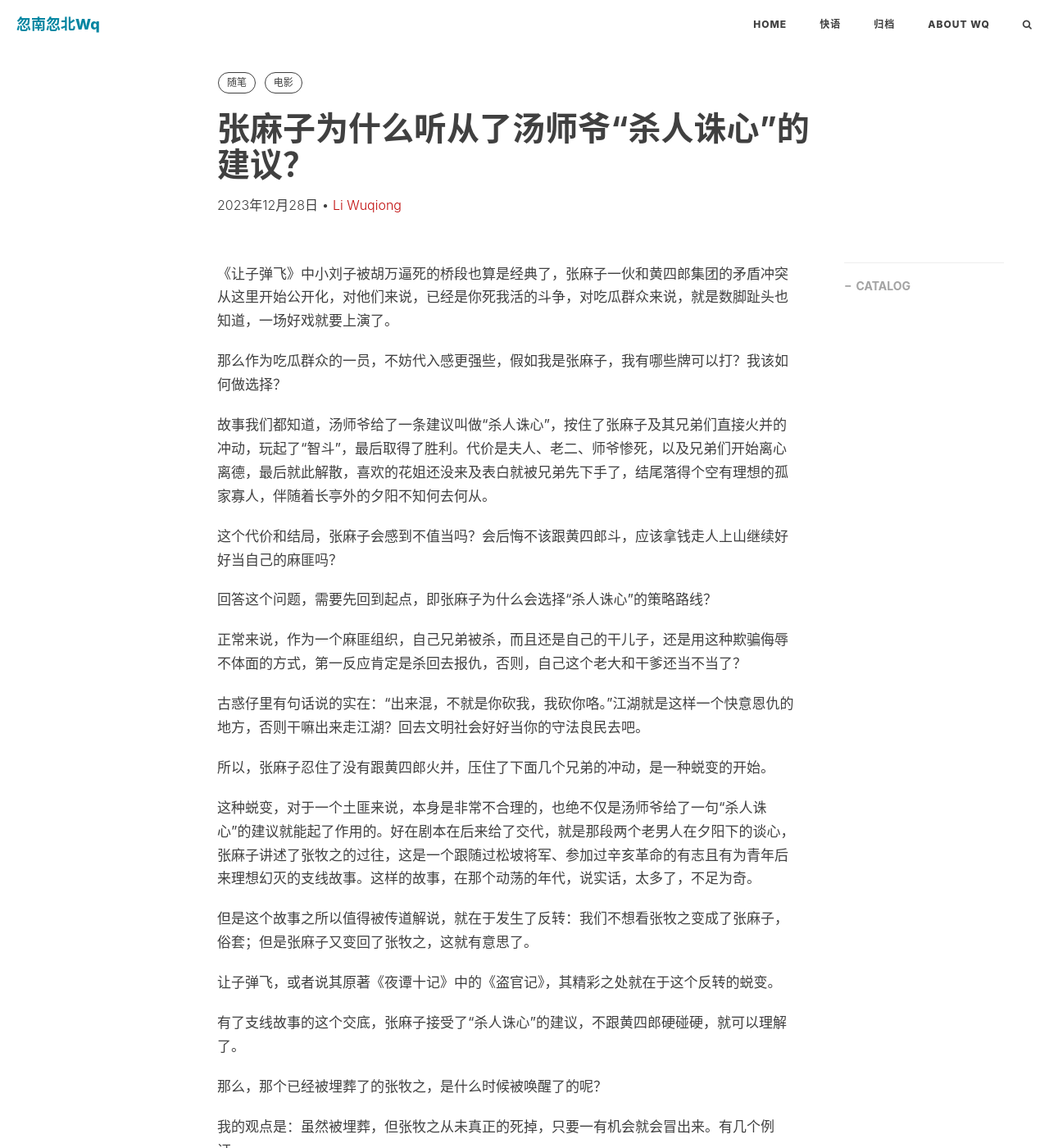
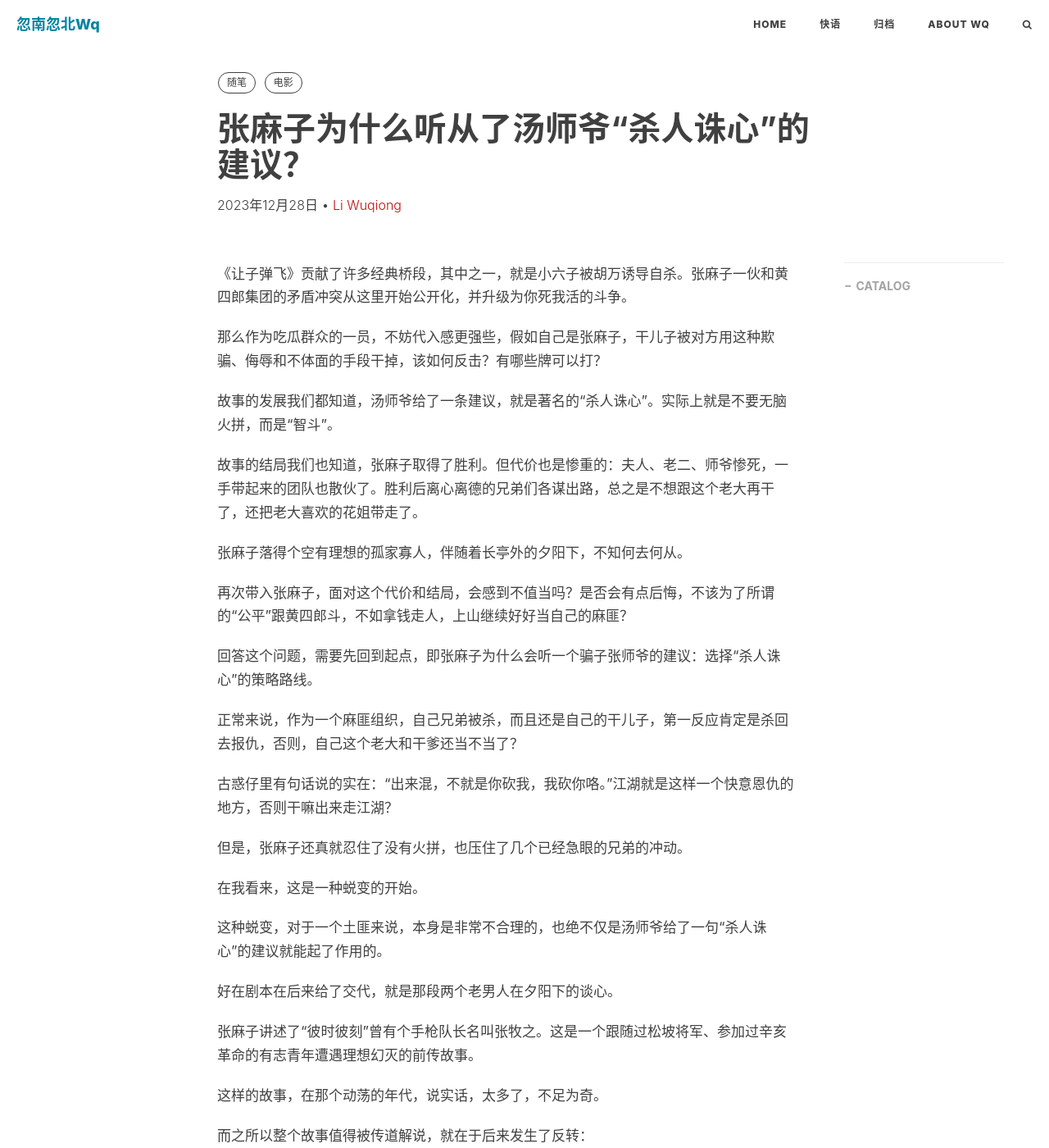
Before and after one commit to liwuqiong/blog_zh, a Jekyll site: the page built from _posts/2023Q4/2023-12-28-张麻子为什么听从了汤师爷“杀人诛心”的建议？.md, in a window 1280 px wide and 1400 px high. Shown: the whole window at 82% size. Built offline with Jekyll 4.4.1, drawn with Linux system fonts in a browser that asks for light colours; nearby versions of some CDN libraries; comment, search, counter and statistics services are not loaded; some of the changed text lies outside the part shown.

Commit message:
liwuqiong: 2024-04-27 20:03:21

```diff
--- a/_posts/2023Q4/2023-12-28-张麻子为什么听从了汤师爷“杀人诛心”的建议？.md
+++ b/_posts/2023Q4/2023-12-28-张麻子为什么听从了汤师爷“杀人诛心”的建议？.md
@@ -9,41 +9,73 @@ layout: post
 header-style: text
 ---
 
-《让子弹飞》中小刘子被胡万逼死的桥段也算是经典了，张麻子一伙和黄四郎集团的矛盾冲突从这里开始公开化，对他们来说，已经是你死我活的斗争，对吃瓜群众来说，就是数脚趾头也知道，一场好戏就要上演了。
+《让子弹飞》贡献了许多经典桥段，其中之一，就是小六子被胡万诱导自杀。张麻子一伙和黄四郎集团的矛盾冲突从这里开始公开化，并升级为你死我活的斗争。
 
-那么作为吃瓜群众的一员，不妨代入感更强些，假如我是张麻子，我有哪些牌可以打？我该如何做选择？
+那么作为吃瓜群众的一员，不妨代入感更强些，假如自己是张麻子，干儿子被对方用这种欺骗、侮辱和不体面的手段干掉，该如何反击？有哪些牌可以打？
 
-故事我们都知道，汤师爷给了一条建议叫做“杀人诛心”，按住了张麻子及其兄弟们直接火并的冲动，玩起了“智斗”，最后取得了胜利。代价是夫人、老二、师爷惨死，以及兄弟们开始离心离德，最后就此解散，喜欢的花姐还没来及表白就被兄弟先下手了，结尾落得个空有理想的孤家寡人，伴随着长亭外的夕阳不知何去何从。
+故事的发展我们都知道，汤师爷给了一条建议，就是著名的“杀人诛心”。实际上就是不要无脑火拼，而是“智斗”。
 
-这个代价和结局，张麻子会感到不值当吗？会后悔不该跟黄四郎斗，应该拿钱走人上山继续好好当自己的麻匪吗？
+故事的结局我们也知道，张麻子取得了胜利。但代价也是惨重的：夫人、老二、师爷惨死，一手带起来的团队也散伙了。胜利后离心离德的兄弟们各谋出路，总之是不想跟这个老大再干了，还把老大喜欢的花姐带走了。
 
-回答这个问题，需要先回到起点，即张麻子为什么会选择“杀人诛心”的策略路线？
+张麻子落得个空有理想的孤家寡人，伴随着长亭外的夕阳下，不知何去何从。
 
-正常来说，作为一个麻匪组织，自己兄弟被杀，而且还是自己的干儿子，还是用这种欺骗侮辱不体面的方式，第一反应肯定是杀回去报仇，否则，自己这个老大和干爹还当不当了？
+再次带入张麻子，面对这个代价和结局，会感到不值当吗？是否会有点后悔，不该为了所谓的“公平”跟黄四郎斗，不如拿钱走人，上山继续好好当自己的麻匪？
 
-古惑仔里有句话说的实在：“出来混，不就是你砍我，我砍你咯。”江湖就是这样一个快意恩仇的地方，否则干嘛出来走江湖？回去文明社会好好当你的守法良民去吧。
+回答这个问题，需要先回到起点，即张麻子为什么会听一个骗子张师爷的建议：选择“杀人诛心”的策略路线。
 
-所以，张麻子忍住了没有跟黄四郎火并，压住了下面几个兄弟的冲动，是一种蜕变的开始。
+正常来说，作为一个麻匪组织，自己兄弟被杀，而且还是自己的干儿子，第一反应肯定是杀回去报仇，否则，自己这个老大和干爹还当不当了？
 
-这种蜕变，对于一个土匪来说，本身是非常不合理的，也绝不仅是汤师爷给了一句“杀人诛心”的建议就能起了作用的。好在剧本在后来给了交代，就是那段两个老男人在夕阳下的谈心，张麻子讲述了张牧之的过往，这是一个跟随过松坡将军、参加过辛亥革命的有志且有为青年后来理想幻灭的支线故事。这样的故事，在那个动荡的年代，说实话，太多了，不足为奇。
+古惑仔里有句话说的实在：“出来混，不就是你砍我，我砍你咯。”江湖就是这样一个快意恩仇的地方，否则干嘛出来走江湖？
 
-但是这个故事之所以值得被传道解说，就在于发生了反转：我们不想看张牧之变成了张麻子，俗套；但是张麻子又变回了张牧之，这就有意思了。
+但是，张麻子还真就忍住了没有火拼，也压住了几个已经急眼的兄弟的冲动。
+
+在我看来，这是一种蜕变的开始。
+
+这种蜕变，对于一个土匪来说，本身是非常不合理的，也绝不仅是汤师爷给了一句“杀人诛心”的建议就能起了作用的。
+
+好在剧本在后来给了交代，就是那段两个老男人在夕阳下的谈心。
+
+张麻子讲述了“彼时彼刻”曾有个手枪队长名叫张牧之。这是一个跟随过松坡将军、参加过辛亥革命的有志青年遭遇理想幻灭的前传故事。
+
+这样的故事，在那个动荡的年代，说实话，太多了，不足为奇。
+
+而之所以整个故事值得被传道解说，就在于后来发生了反转：
+
+我们不想看V1.0的张牧之变成了V2.0的张麻子，俗套。
+
+但是V2.0的张麻子又变回了V3.0的张牧之 ... 嗯，这就有点意思了。
+
+什么叫“从看山是山，到看山不是山，再到看山还是山”的三重境界演变？
+
+这就是。
 
 让子弹飞，或者说其原著《夜谭十记》中的《盗官记》，其精彩之处就在于这个反转的蜕变。
 
-有了支线故事的这个交底，张麻子接受了“杀人诛心”的建议，不跟黄四郎硬碰硬，就可以理解了。
+有了V1.0支线故事的交底，张麻子接受“杀人诛心”的建议，不跟黄四郎硬碰硬，就可以理解了。
 
 那么，那个已经被埋葬了的张牧之，是什么时候被唤醒了的呢？
 
-我的观点是：虽然被埋葬，但张牧之从未真正的死掉，只要一有机会就会冒出来。有几个例证。
+我的观点是：张牧之虽然被埋葬，却从未真正死掉，只要一有机会就会冒出来。
 
-一个是张麻子虽然上山当麻匪，却并不是普通意义上的黑恶组织。你见不到像威虎山里座山雕团伙的那种歪门邪气，也会发现在开头绑票失手后居然会被假冒的汤师爷忽悠一通就决定冒名顶替去县城里捞钱作为补偿方案。这绝不是一个典型的麻匪。
+有几个例证。
 
-另一个是在进了鹅城后，一方面公开宣称自己来是为了三件事：“公平，公平，还是TMD公平！”。
+一个是张麻子虽然上山当麻匪，却并不是普通意义上的黑恶组织。
 
-另一方面，在跟汤师爷商量如何捞钱时，旗帜鲜明地拒绝了惯常的从老百姓手里骗钱的方案，也不接受看黄四郎的脸色跪着要饭，因此被汤师爷嘲讽道“当过官么？！”（言下之意，新来的吧你，果然是菜鸟，最浅显入门的为官之道都不懂）。
+你见不到像威虎山里座山雕团伙的那种歪门邪气。
 
-按理说，一个因为空忙一场想要找补的土匪进了城，有个懂行的师爷愿意指路，给了一个最轻松短平快的方案，应该赶快落实走人才是，哪管什么钱从哪里来以及用什么方式呢？
+你也也会看到，在开头劫掠失手后，居然会被假冒的汤师爷忽悠一通就决定冒名顶替去县城里捞钱作为补偿方案。
+
+这绝不是一个典型的麻匪。
+
+另一个是在进了鹅城后，先有公开宣称自己来是为了三件事：“公平，公平，还是TMD公平！”。
+
+后有在跟汤师爷商量如何捞钱时，旗帜鲜明地拒绝了惯常的从老百姓手里骗钱的方案，也不接受看黄四郎的脸色跪着要饭——因此被汤师爷贴脸嘲讽道“当过官么？！”
+
+（言下之意，新来的吧你，果然是菜鸟，最浅显入门的为官之道都不懂）。
+
+按理说，一个因为空忙一场想要找补的土匪进了城，有个懂行的师爷愿意指路，给了一个最轻松短平快的方案，应该赶快落实走人才是，哪会管什么钱从哪里来以及用什么方式呢？
+
+“盗亦有道”也不是这么个玩法。
 
 还是人老汤说的实在：“挣钱嘛，不寒碜”。
 
```
